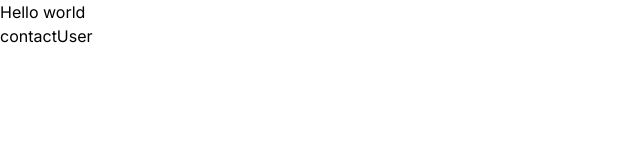
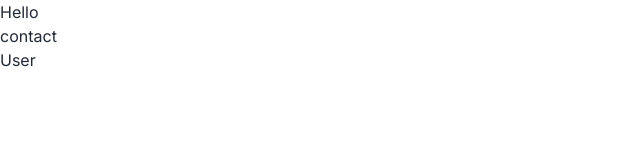
Before and after one commit to mabdullahjs/Nextjs, a Next.js app: page / in a window 1280 px wide. Shown: the top 160 px of the page, without its empty margins (0-640 px from the left). Built offline with nearby package versions, Linux system fonts and the light colour scheme.

Commit message:
static site generation completed

```diff
--- a/app/contact/user/page.tsx
+++ b/app/contact/user/page.tsx
@@ -1,17 +1,39 @@
 import React from 'react'
 
 interface User {
-    id:number;
-    name:string
+  id: number;
+  name: string;
+  email: string;
 }
-const User = async() => {
-    const res = await fetch('https://jsonplaceholder.typicode.com/users');
-    const data :User[] = await res.json()
+const User = async () => {
+  const res = await fetch('https://jsonplaceholder.typicode.com/users');
+
+  // if we dont want to store data on cache
+
+  // const res = await fetch('https://jsonplaceholder.typicode.com/users' , {
+  //   // cache:'no-store',
+  //   // next:{revalidate:10} // come data in every 10 seconds
+  // });
+  const data: User[] = await res.json();
   return (
     <>
-    {data.map(item => <div key={item.id}>
-        {item.name}
-    </div>)}
+      <h1 className='text-3xl text-center mt-2'>Users</h1>
+      <div className='px-[20rem] mt-[5rem]'>
+        <table className='table table-zebra'>
+          <thead>
+            <tr>
+              <th>Name</th>
+              <th>Email</th>
+            </tr>
+          </thead>
+          <tbody>
+            {data.map(user => <tr key={user.id}>
+              <td>{user.name}</td>
+              <td>{user.email}</td>
+            </tr>)}
+          </tbody>
+        </table>
+      </div>
     </>
   )
 }
--- a/app/page.tsx
+++ b/app/page.tsx
@@ -5,8 +5,8 @@ import Link from 'next/link'
 const Page = () => {
   return (
     <>
-    <h1>Hello world</h1>
-    <Link href='contact'>contact</Link>
+    <h1>Hello</h1>
+    <Link href='contact'>contact</Link><br/>
     <Link href='contact/user'>User</Link>
     </>
 
--- a/package.json
+++ b/package.json
@@ -21,5 +21,8 @@
     "react-dom": "18.2.0",
     "tailwindcss": "3.3.3",
     "typescript": "5.2.2"
+  },
+  "devDependencies": {
+    "daisyui": "^4.0.4"
   }
 }
--- a/tailwind.config.ts
+++ b/tailwind.config.ts
@@ -15,6 +15,6 @@ const config: Config = {
       },
     },
   },
-  plugins: [],
+  plugins: [require("daisyui")],
 }
 export default config
--- a/tsconfig.json
+++ b/tsconfig.json
@@ -13,6 +13,7 @@
     "isolatedModules": true,
     "jsx": "preserve",
     "incremental": true,
+    "types": ["node", "next"],
     "plugins": [
       {
         "name": "next"
```
Also changed, not shown: 1 other file (tests, documents, lock files or other folders).
